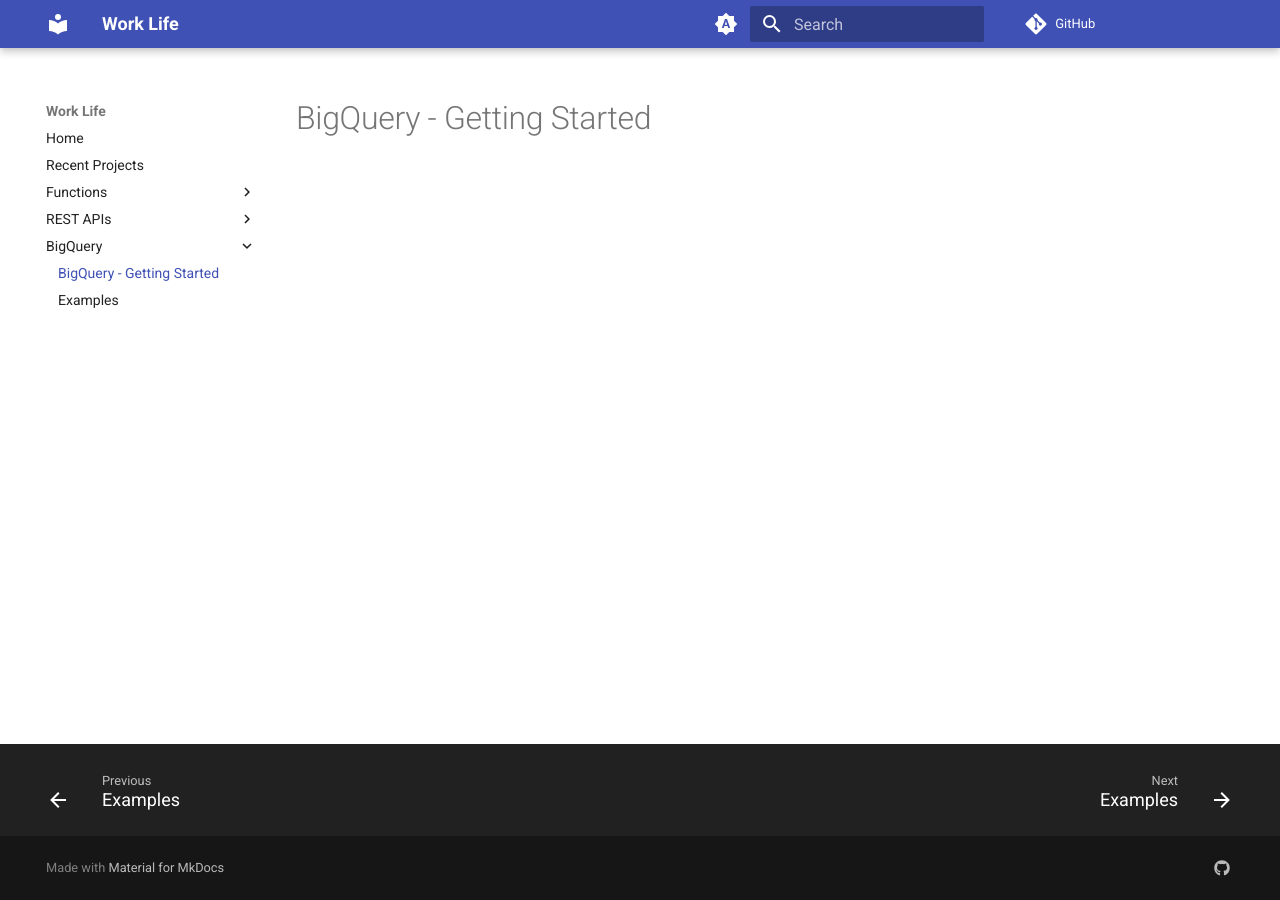
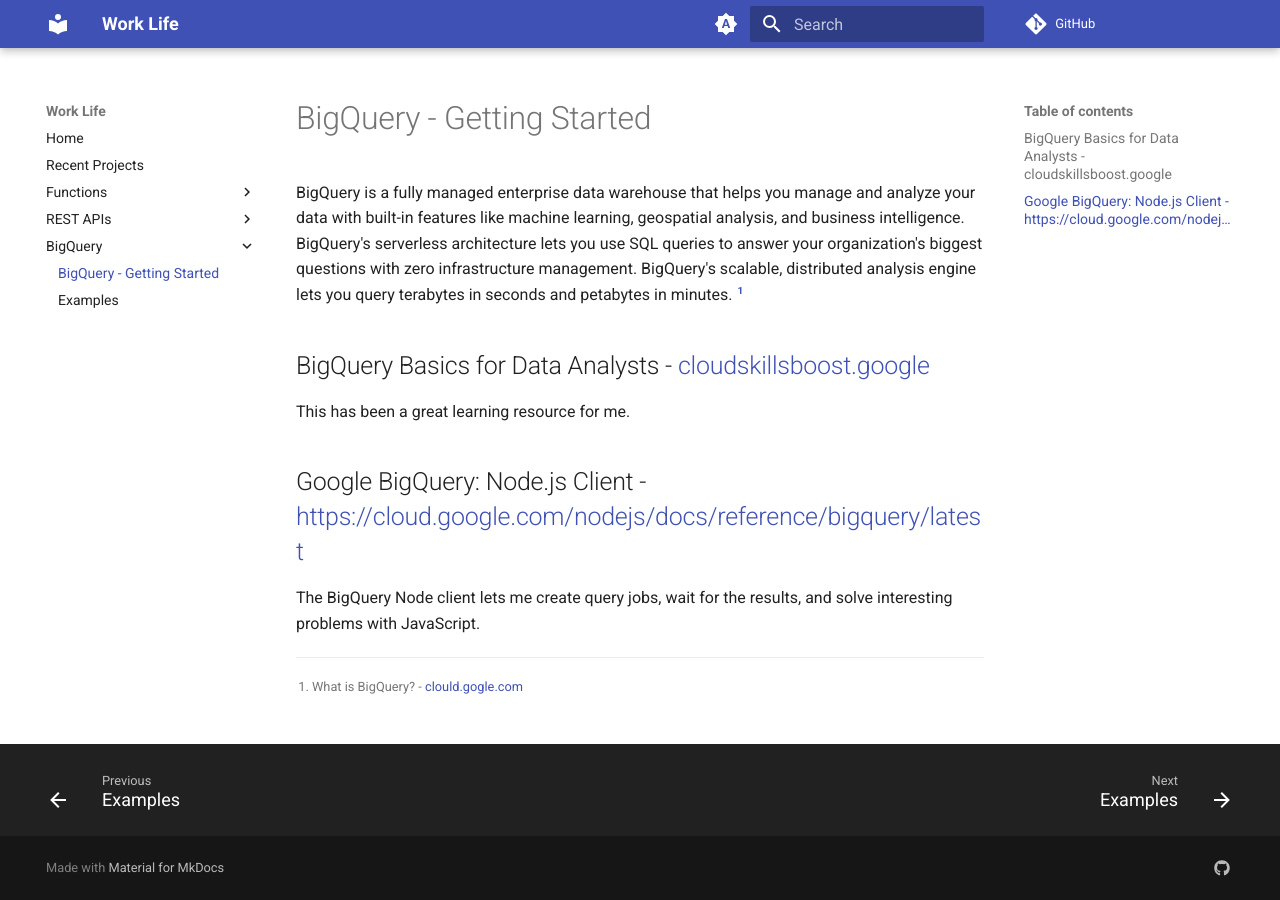
Before and after one commit to mshuber1981/work-life, an MkDocs documentation site: the page built from docs/bigquery/index.md, in a window 1280 px wide. Built offline with MkDocs 1.6.1 and Material for MkDocs 9.7.7, drawn with Linux system fonts in a browser that asks for light colours; comment, search, counter and statistics services are not loaded.

Commit message:
Adding content

```diff
--- a/docs/bigquery/index.md
+++ b/docs/bigquery/index.md
@@ -1 +1,13 @@
 # BigQuery - Getting Started
+
+BigQuery is a fully managed enterprise data warehouse that helps you manage and analyze your data with built-in features like machine learning, geospatial analysis, and business intelligence. BigQuery's serverless architecture lets you use SQL queries to answer your organization's biggest questions with zero infrastructure management. BigQuery's scalable, distributed analysis engine lets you query terabytes in seconds and petabytes in minutes. [^1]
+
+## BigQuery Basics for Data Analysts - [cloudskillsboost.google](https://www.cloudskillsboost.google/quests/69?catalog_rank=%7B%22rank%22%3A7%2C%22num_filters%22%3A0%2C%22has_search%22%3Atrue%7D&search_id=23465553)
+
+This has been a great learning resource for me.
+
+## Google BigQuery: Node.js Client - [https://cloud.google.com/nodejs/docs/reference/bigquery/latest](https://cloud.google.com/nodejs/docs/reference/bigquery/latest)
+
+The BigQuery Node client lets me create query jobs, wait for the results, and solve interesting problems with JavaScript.
+
+[^1]: What is BigQuery? - [clould.gogle.com](hhttps://cloud.google.com/bigquery/docs/introduction)
```
